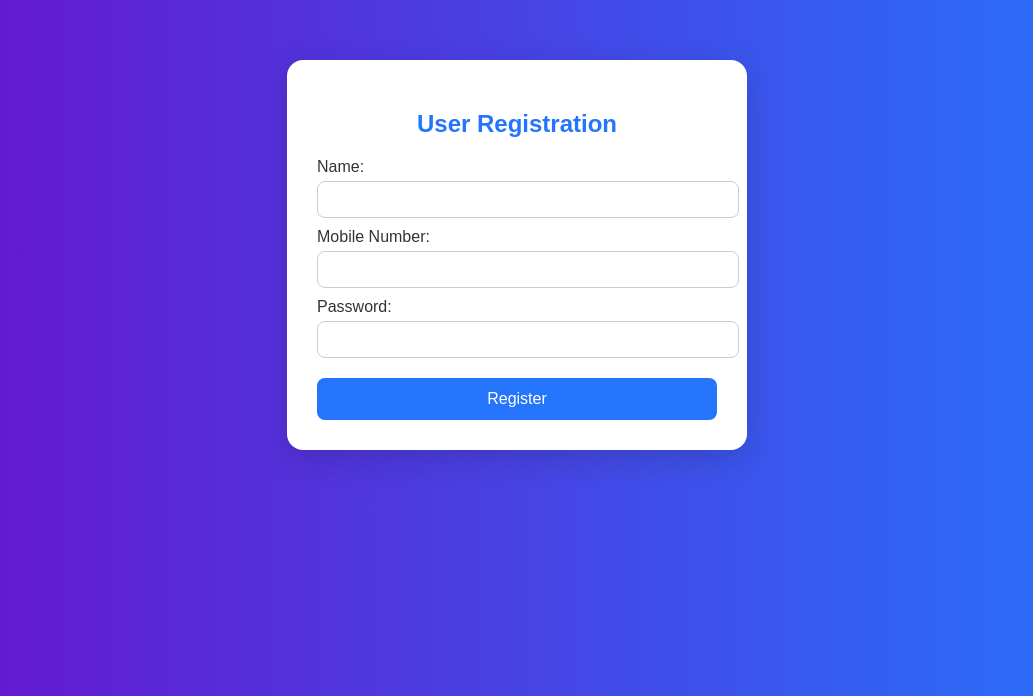
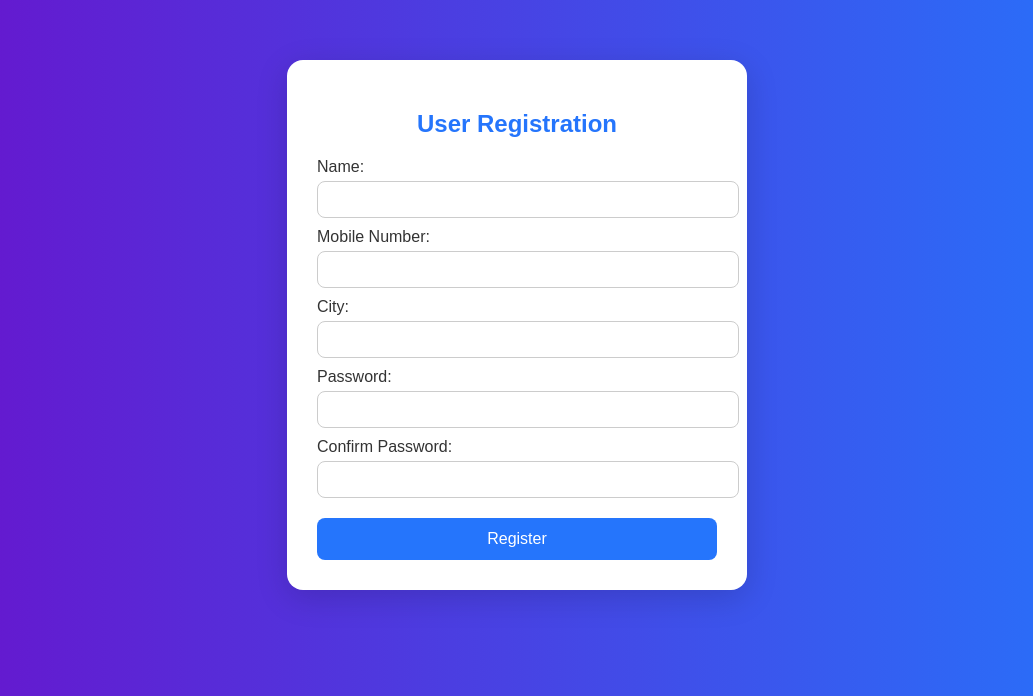
Before and after one commit to Sahil-Odedra/Cameraman-booking, a Flask app: template templates/user_register.html in a window 1280 px wide. Shown: the top 696 px of the page, without its empty margins (123-1156 px from the left). Run offline with Flask 3, Linux system fonts and the light colour scheme; the template is opened without the code that fills it, so the values that code supplies are empty.

Commit message:
new col 'city'

```diff
--- a/app.py
+++ b/app.py
@@ -3,24 +3,48 @@ from flask_sqlalchemy import SQLAlchemy
 import config
 from flask import request
 import os
-from models import db,User,Cameraman,Booking
+from models import db, User, Cameraman, Booking
 from werkzeug.utils import secure_filename
 
-app=Flask(__name__)
+app = Flask(__name__)
 
-app.config['images'] = 'static/images'
-app.config["SQLALCHEMY_DATABASE_URI"]=config.SQLALCHEMY_DATABASE_URI
-app.config["SQLALCHEMY_TRACK_MODIFICATIONS"]=config.SQLALCHEMY_TRACK_MODIFICATIONS
+BASE_DIR = os.path.abspath(os.path.dirname(__file__))
+app.config['images'] = os.path.join(BASE_DIR, 'static', 'images')
 os.makedirs(app.config['images'], exist_ok=True)
+
+app.config["SQLALCHEMY_DATABASE_URI"] = config.SQLALCHEMY_DATABASE_URI
+app.config["SQLALCHEMY_TRACK_MODIFICATIONS"] = config.SQLALCHEMY_TRACK_MODIFICATIONS
 
 db.init_app(app)
 
+@app.route("/register_user",methods=['POST','GET'])
+def register_user():
+    if request.method == 'POST':
+        name = request.form['name']
+        mobile=request.form['mobile']
+        city=request.form['city']
+        password=request.form['password']
+        confirm_password=request.form['confirm_password']
+        if password != confirm_password:
+            return "Passwords do not match. Please try again."
+        if User.query.get(mobile):
+            return "Mobile Number already registred."
+
+        new_user=User(name=name, mobile=mobile, password=password, city=city)
+        db.session.add(new_user)
+        db.session.commit()
+
+        return "Registration successfull"
+
+    return render_template('login_user.html')
+
+
 @app.route('/login_user', methods=['GET', 'POST'])
 def login_user():
-    error=None
+    error = None
     if request.method == 'POST':
         mobile = request.form['mobile']
-        password=request.form['password']
+        password = request.form['password']
         user = User.query.get(mobile)
         if user and user.password == password:
             session['user_mobile'] = user.mobile
@@ -31,32 +55,32 @@ def login_user():
 
 @app.route('/cameraman_profile/<mobile>')
 def profile_cameraman(mobile):
-    if 'cameraman_mobile' not in session or session['cameraman_mobile']!=mobile:
+    if 'cameraman_mobile' not in session or session['cameraman_mobile'] != mobile:
         return redirect(url_for('login_cameraman'))
 
-    cameraman=Cameraman.query.get(mobile)
+    cameraman = Cameraman.query.get(mobile)
     if not cameraman:
         return "No Such User found"
-    return render_template('profile_cameraman.html',cameraman=cameraman)
+    return render_template('profile_cameraman.html', cameraman=cameraman)
 
 @app.route('/logout')
 def logout():
-    session.pop('cameraman_mobile',None)
+    session.pop('cameraman_mobile', None)
     return redirect(url_for('login_cameraman'))
 
-@app.route('/login_cameraman', methods=['GET','POST'])
+@app.route('/login_cameraman', methods=['GET', 'POST'])
 def login_cameraman():
-    error=None
-    if request.method=='POST':
-        mobile=request.form['mobile']
-        password=request.form['password']
-        cameraman=Cameraman.query.get(mobile)
-        if cameraman and cameraman.password==password:
-            session['cameraman_mobile']=cameraman.mobile
-            return redirect(url_for('profile_cameraman',mobile=cameraman.mobile))
+    error = None
+    if request.method == 'POST':
+        mobile = request.form['mobile']
+        password = request.form['password']
+        cameraman = Cameraman.query.get(mobile)
+        if cameraman and cameraman.password == password:
+            session['cameraman_mobile'] = cameraman.mobile
+            return redirect(url_for('profile_cameraman', mobile=cameraman.mobile))
         else:
-            error="Invalid Credential"
-    return render_template('login_cameraman.html',error=error)
+            error = "Invalid Credential"
+    return render_template('login_cameraman.html', error=error)
 
 @app.route('/')
 def home():
@@ -75,7 +99,6 @@ def register_cameraman():
         price = request.form['price']
         description = request.form['description']
 
-        print("wow3")
         if password != confirm_password:
             return "Passwords do not match. Please try again."
 
@@ -86,22 +109,13 @@ def register_cameraman():
             filename = secure_filename(mobile + "_" + file.filename)
             file.save(os.path.join(app.config['images'], filename))
 
-        new_cameraman = Cameraman(
-            name=name,
-            email=email,
-            mobile=mobile,
-            password=password,
-            city=city,
-            exp=int(exp),
-            price=price,
-            description=description,
-            portfolio_img=filename
-        )
+        new_cameraman = Cameraman(name=name, email=email, mobile=mobile, password=password, city=city,
+            exp=int(exp), price=price, description=description, portfolio_img=filename)
+
         db.session.add(new_cameraman)
         db.session.commit()
 
         return render_template('profile_cameraman.html', cameraman=new_cameraman)
-
     return render_template('register_cameraman.html')
 
 if __name__ == "__main__":
--- a/models.py
+++ b/models.py
@@ -7,7 +7,7 @@ class User(db.Model):
     mobile=db.Column(db.String(10),primary_key=True)
     password=db.Column(db.String(50),nullable=False)
     name=db.Column(db.String(50),nullable=False)
-
+    city=db.Column(db.String(50),nullable=False)
 class Cameraman(db.Model):
     __tablename__ = 'cameraman'
 
--- a/templates/user_register.html
+++ b/templates/user_register.html
@@ -1,3 +1,4 @@
+<!-- templates/register_user.html -->
 <!DOCTYPE html>
 <html lang="en">
 <head>
@@ -59,8 +60,14 @@
             <label>Mobile Number:</label>
             <input type="text" name="mobile" pattern="[0-9]{10}" required>
 
+            <label>City:</label>
+            <input type="text" name="city" required>
+
             <label>Password:</label>
             <input type="password" name="password" required>
+
+            <label>Confirm Password:</label>
+            <input type="password" name="confirm_password" required>
 
             <button type="submit">Register</button>
         </form>
```
